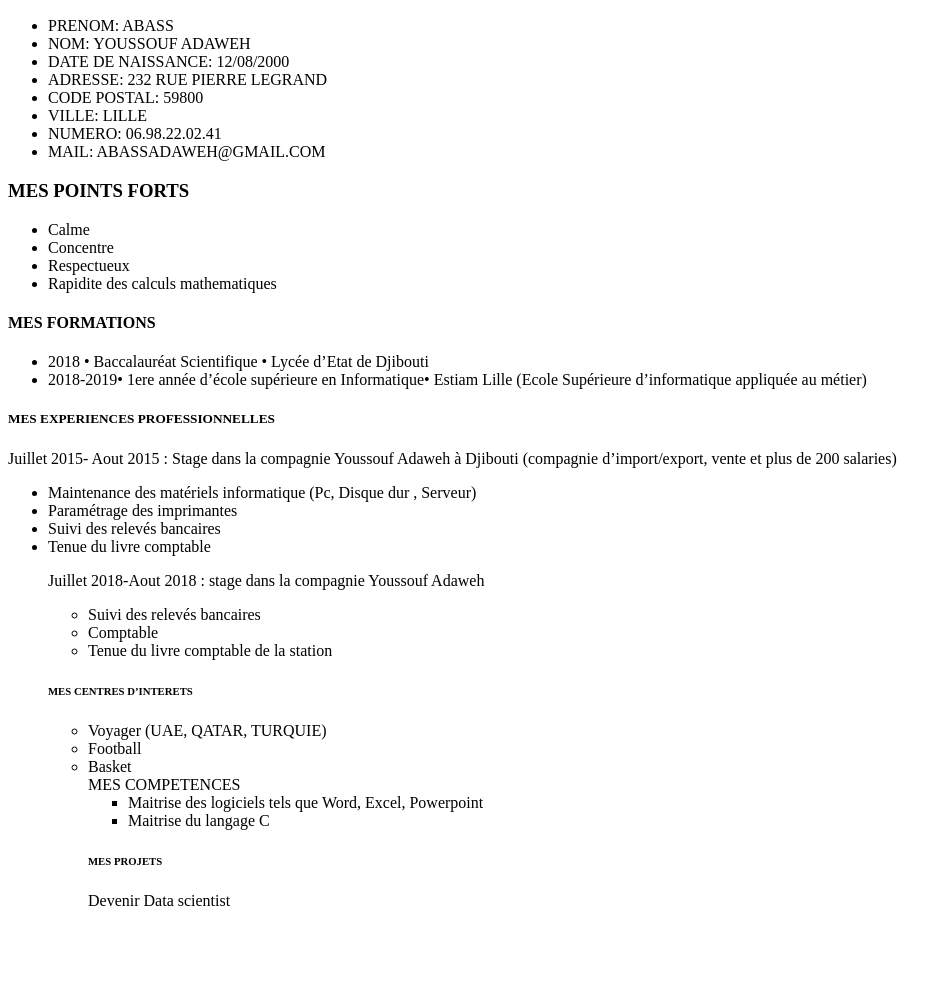
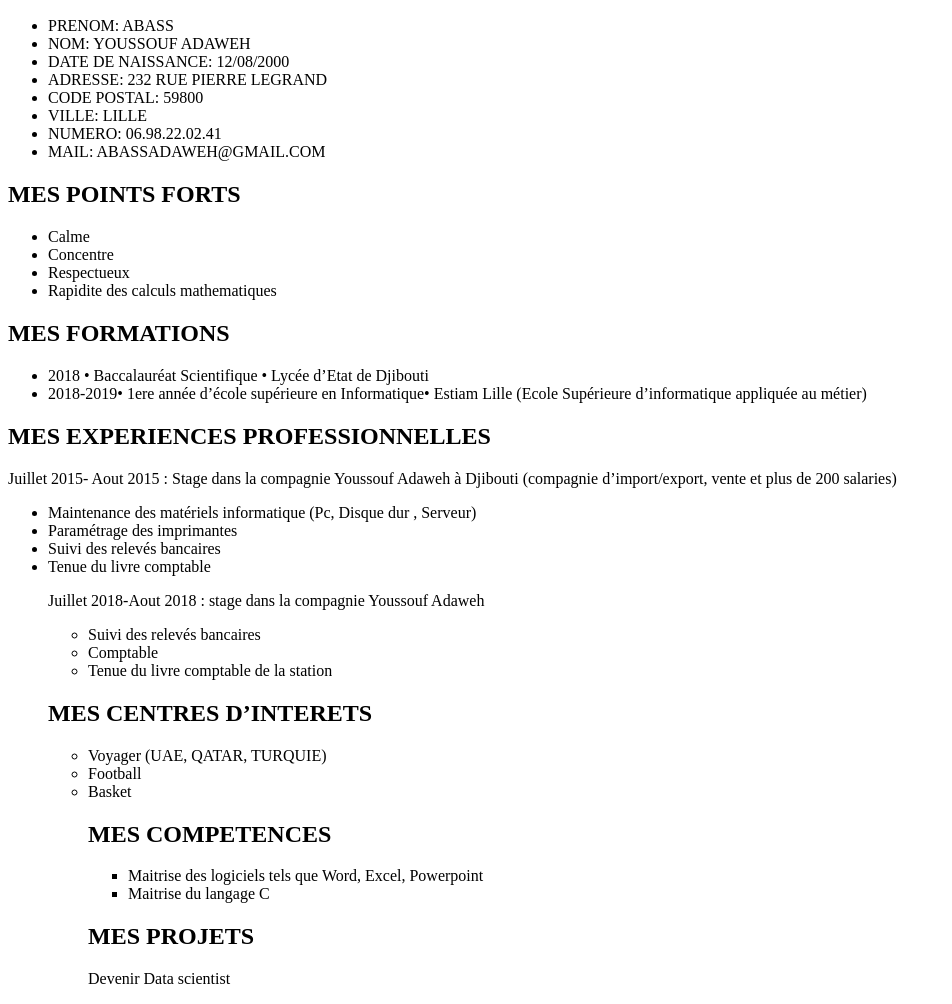
Before and after one commit to abassou/abassou.github.io, a plain HTML site: page index.html in a window 1280 px wide. Shown: the part 96-1100 px from the top of the page, without its empty margins (0-952 px from the left). Before the commit the page ends 1022 px from the top, so only its background shows below. Drawn offline with Linux system fonts and the light colour scheme.

Commit message:
first commit

```diff
--- a/index.html
+++ b/index.html
@@ -15,19 +15,19 @@
 </ul>
 </nav>
 
-<h3 class ='category__subtitles'>MES POINTS FORTS</h2>
+<h2 class ='category__subtitles'>MES POINTS FORTS</h2>
 <ul class = 'category__forts'>
     <li class ='category__forts'>Calme</li>
     <li class='category__forts'>Concentre</li>
     <li class='category__forts'>Respectueux</li>
     <li class='category__forts'>Rapidite des calculs mathematiques</li>
 </ul>
-<h4 class='category__subtitles'>MES FORMATIONS</h2>
+<h2 class='category__subtitles'>MES FORMATIONS</h2>
 <ul class='category__formation'>
     <li  class='category__formation'>2018 • Baccalauréat Scientifique • Lycée d’Etat de Djibouti</li>
     <li class='category__formation'>2018-2019• 1ere année d’école supérieure en Informatique• Estiam Lille (Ecole Supérieure d’informatique appliquée au métier)</li>
 </ul>
-<h5 class='category__subtitles'>MES EXPERIENCES PROFESSIONNELLES</h2>
+<h2 class='category__subtitles'>MES EXPERIENCES PROFESSIONNELLES</h2>
 <p class='category__phrase'>Juillet 2015- Aout 2015 : Stage dans la compagnie Youssouf Adaweh à Djibouti (compagnie d’import/export, vente et plus de 200 salaries) </p>
 <ul class='category__stages'>
     <li class='category__stages' >Maintenance des matériels informatique (Pc, Disque dur , Serveur)</li>
@@ -40,19 +40,19 @@
     <li class='category__stages'>Comptable</li>
     <li class='category__stages'>Tenue du livre comptable de la station</li>
 </ul>
- <h6 class='category__subtitles'>MES CENTRES D’INTERETS</h2>
+ <h2 class='category__subtitles'>MES CENTRES D’INTERETS</h2>
  <ul class='category__voyage'>
  <li class='category__voyage'>Voyager (UAE, QATAR, TURQUIE)</li>
  <li class='category__voyage'>Football</li>
  <li class='category__voyage'>Basket  </li>
-<h class='category__subtitles'>MES COMPETENCES</h2>
+<h2 class='category__subtitles'>MES COMPETENCES</h2>
 <div class='category'>
 
  <ul class='categories'>
   <li class='category'>Maitrise des logiciels tels que Word, Excel, Powerpoint</li>
   <li class='category'>Maitrise du langage C </li>
     </div>
- <h6 class='category__subtitles'>MES PROJETS </h2>
+ <h2 class='category__subtitles'>MES PROJETS </h2>
     <div class='category'>
     <p>Devenir Data scientist</p>
 </div>
```
